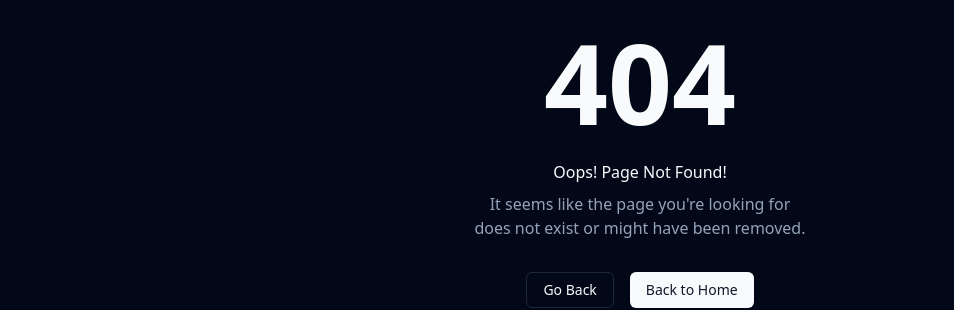
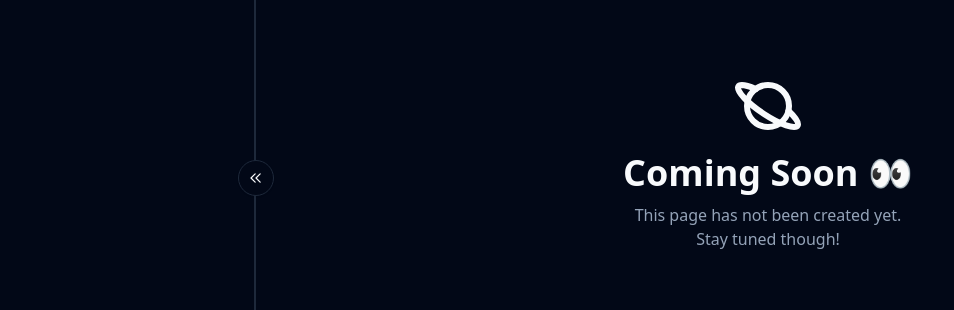
Before and after one commit to satnaing/shadcn-admin, a React (Vite) app: page /chats in a window 1280 px wide. Before the commit this address had no page. Shown: the part 240-550 px from the top of the page, without its empty margins (0-954 px from the left). Built offline with nearby package versions, Linux system fonts and the light colour scheme.

Commit message:
feat: add coming soon page in broken pages

```diff
--- /dev/null
+++ b/src/components/coming-soon.tsx
@@ -0,0 +1,16 @@
+import { IconPlanet } from '@tabler/icons-react'
+
+export default function ComingSoon() {
+  return (
+    <div className='h-svh'>
+      <div className='m-auto flex h-full w-full flex-col items-center justify-center gap-2'>
+        <IconPlanet size={72} />
+        <h1 className='text-4xl font-bold leading-tight'>Coming Soon 👀</h1>
+        <p className='text-center text-muted-foreground'>
+          This page has not been created yet. <br />
+          Stay tuned though!
+        </p>
+      </div>
+    </div>
+  )
+}
--- a/src/data/sidelinks.tsx
+++ b/src/data/sidelinks.tsx
@@ -82,9 +82,9 @@ export const sidelinks: SideLink[] = [
     ],
   },
   {
-    title: 'Partners',
+    title: 'Users',
     label: '',
-    href: '/partners',
+    href: '/users',
     icon: <IconUsers size={18} />,
   },
   {
--- a/src/router.tsx
+++ b/src/router.tsx
@@ -49,6 +49,24 @@ const router = createBrowserRouter([
         path: 'tasks',
         lazy: async () => ({
           Component: (await import('./pages/tasks')).default,
+        }),
+      },
+      {
+        path: 'chats',
+        lazy: async () => ({
+          Component: (await import('@/components/coming-soon')).default,
+        }),
+      },
+      {
+        path: 'users',
+        lazy: async () => ({
+          Component: (await import('@/components/coming-soon')).default,
+        }),
+      },
+      {
+        path: 'analysis',
+        lazy: async () => ({
+          Component: (await import('@/components/coming-soon')).default,
         }),
       },
       {
```
